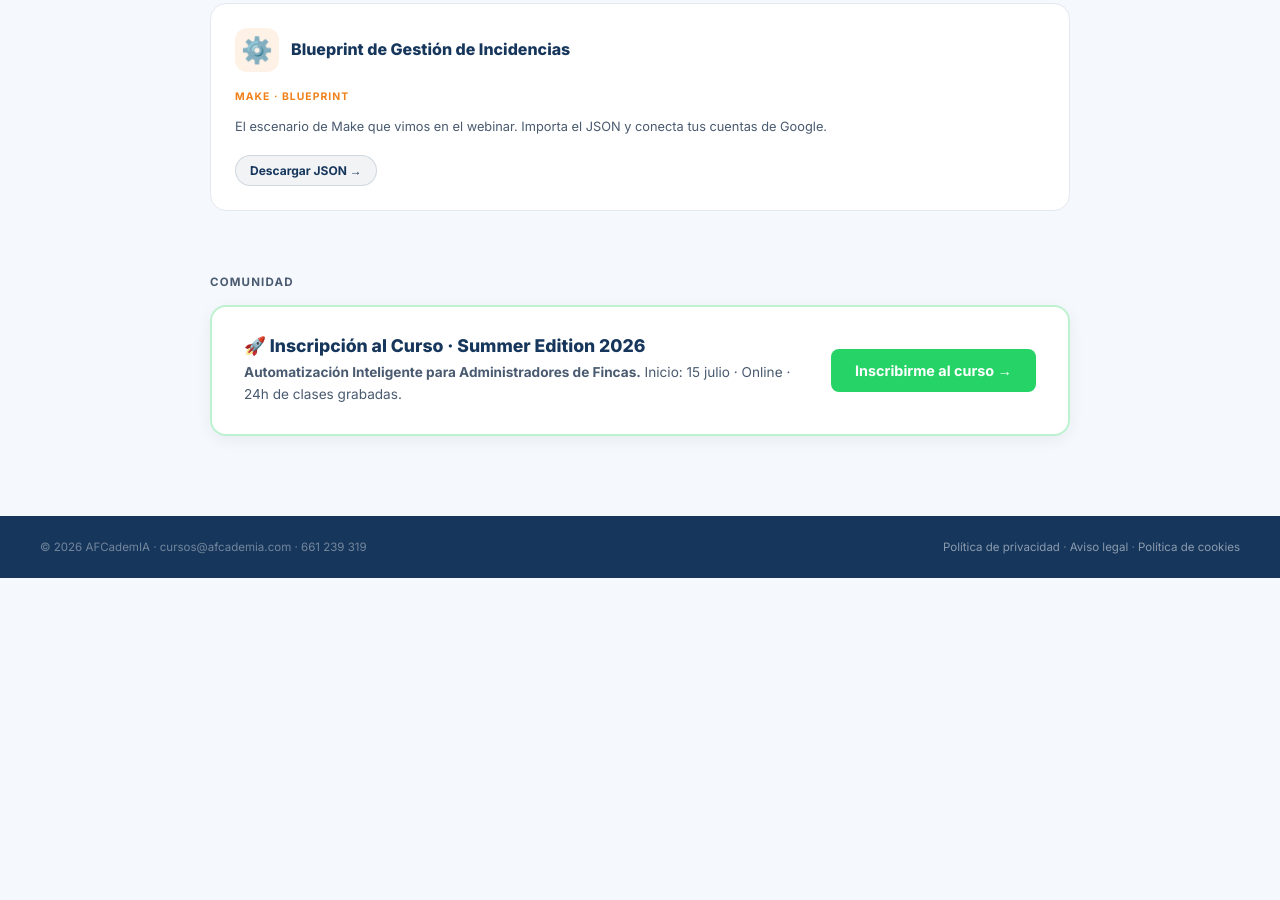
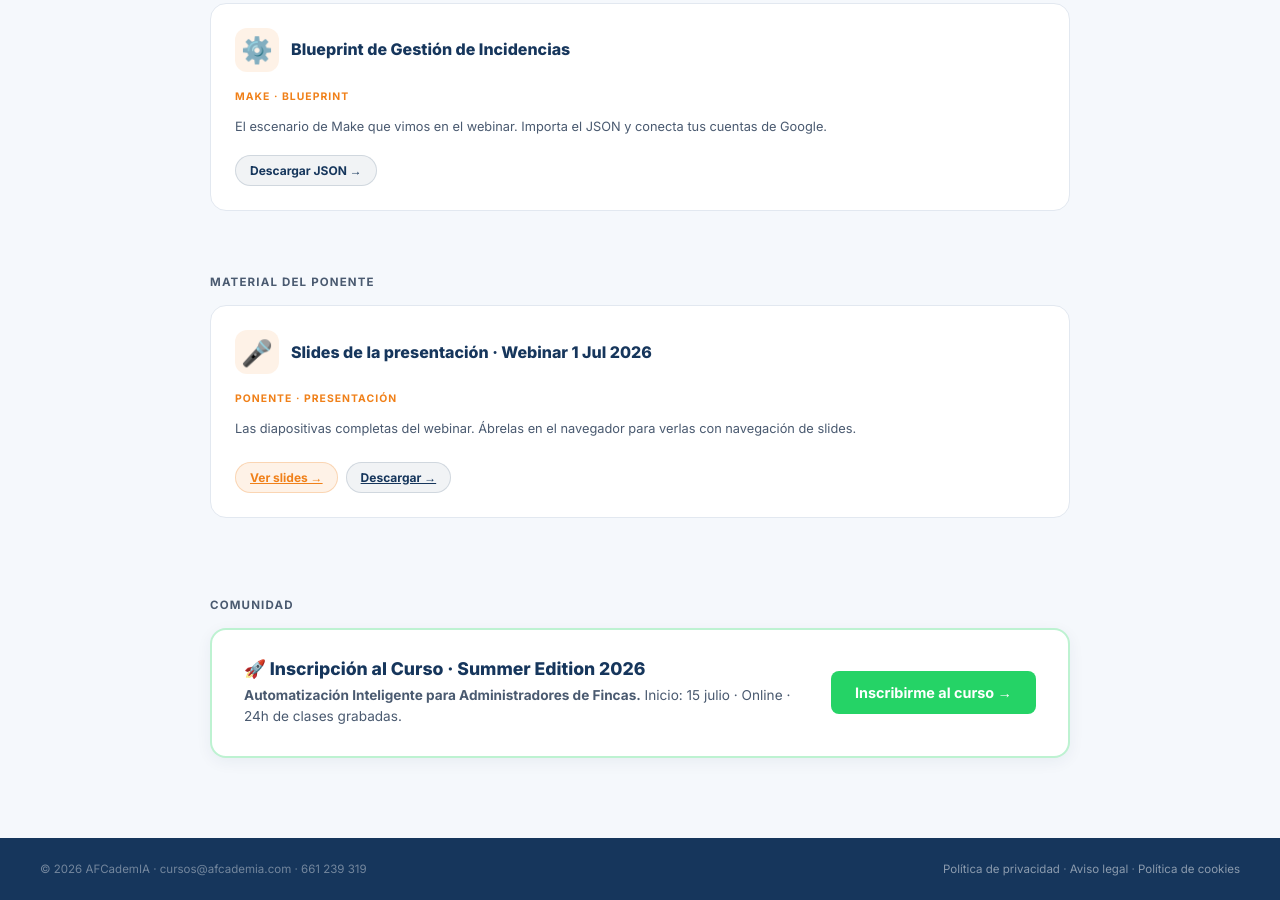
Before and after one commit to Manelgon/webinar-julio-2026.afcademia.com-, a website: page gracias.html in a window 1280 px wide. Shown: the part 937-1837 px from the top of the page. Before the commit the page ends 1515 px from the top, so only its background shows below. Drawn offline with Linux system fonts and the light colour scheme.

Commit message:
feat: añadir descarga de slides del ponente en gracias.html
Co-Authored-By: Claude Sonnet 4.6 <noreply@anthropic.com>

```diff
--- a/build.js
+++ b/build.js
@@ -53,6 +53,10 @@ leadMagnetFiles.forEach(file => {
     if (fs.existsSync(src)) fs.copyFileSync(src, path.join(distDir, file));
 });
 
+// Copiar slides del ponente (imágenes embebidas, funciona como archivo único)
+const slidesSrc = path.join(__dirname, 'lead-magnet', 'material-ponente', '02-presentacion', 'slides.html');
+if (fs.existsSync(slidesSrc)) fs.copyFileSync(slidesSrc, path.join(distDir, 'slides-ponente.html'));
+
 // Copiar blueprint con nombre limpio para URL
 const blueprintSrc = path.join(__dirname, 'Webinar junlio 2026.blueprint.json');
 if (fs.existsSync(blueprintSrc)) {
--- a/gracias.html
+++ b/gracias.html
@@ -124,6 +124,19 @@ footer a{color:rgba(255,255,255,.5);text-decoration:none;}
 
 </div>
 
+<div class="section-label">Material del ponente</div>
+<div class="recursos" style="margin-bottom:16px;">
+  <div class="recurso-card" style="grid-column:1/-1;">
+    <div class="rc-top"><div class="rc-icon">🎤</div><div class="rc-title">Slides de la presentación · Webinar 1 Jul 2026</div></div>
+    <div class="rc-tag">Ponente · Presentación</div>
+    <div class="rc-desc">Las diapositivas completas del webinar. Ábrelas en el navegador para verlas con navegación de slides.</div>
+    <div style="display:flex;gap:8px;flex-wrap:wrap;margin-top:4px;">
+      <a href="slides-ponente.html" class="rc-action" target="_blank">Ver slides →</a>
+      <a href="slides-ponente.html" class="rc-action dl" download="slides-ponente.html">Descargar →</a>
+    </div>
+  </div>
+</div>
+
 <div class="section-label">Comunidad</div>
 <div class="wa-section">
   <div class="wa-card">
```
